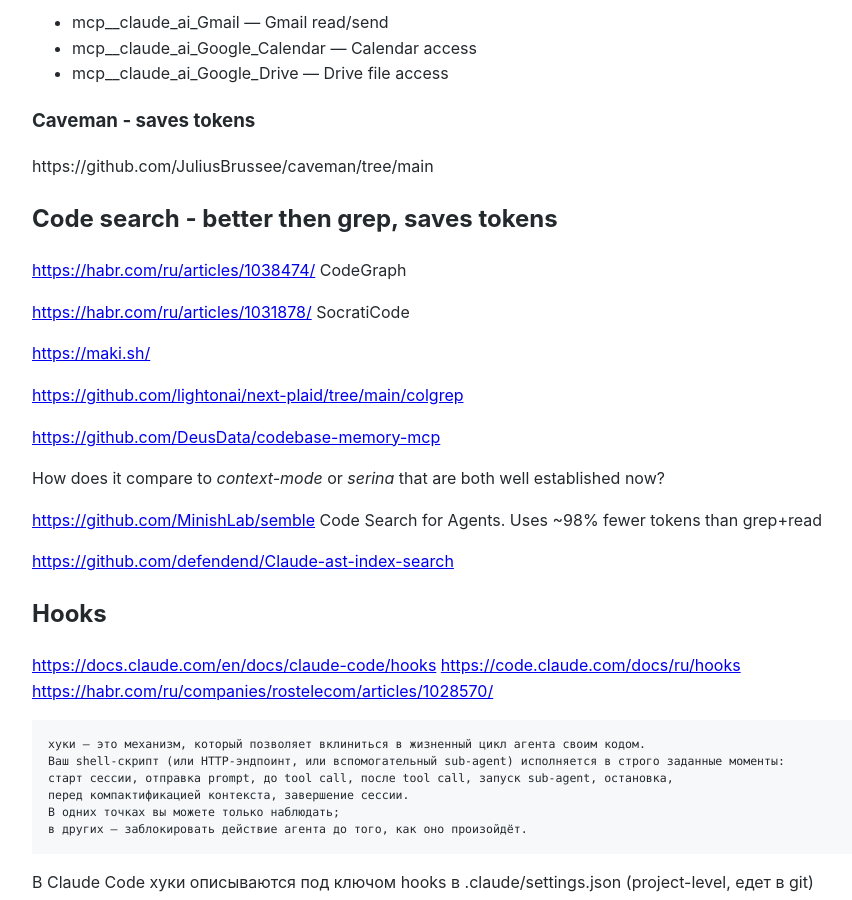
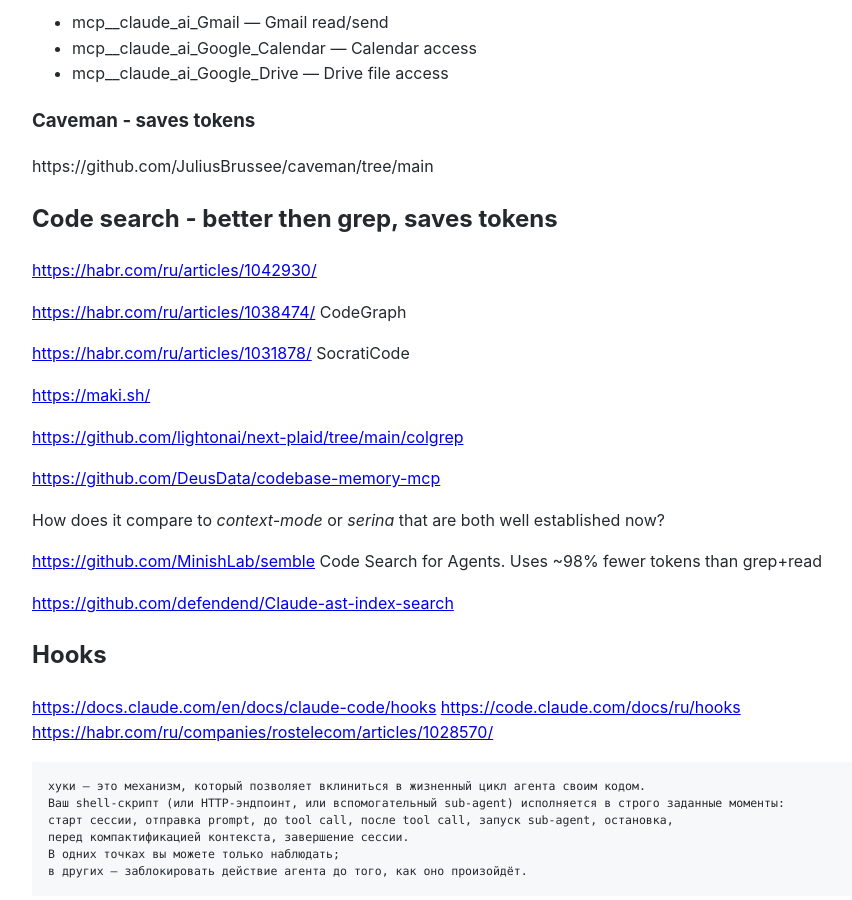
Before and after one commit to Michael-Lubinsky/michael-lubinsky.github.com, a Jekyll site: the page built from ml/agent.md, in a window 1280 px wide and 900 px high, scrolled down 1621 px. Shown: the whole window, without its empty margins (158-1010 px from the left). Built offline with Jekyll 4.4.1, drawn with Linux system fonts in a browser that asks for light colours; our own code applies the rules of GitHub Pages for plain Markdown files.

Commit message:
Update agent.md

```diff
--- a/ml/agent.md
+++ b/ml/agent.md
@@ -88,6 +88,8 @@
  https://github.com/JuliusBrussee/caveman/tree/main
 
 ## Code search - better then grep, saves tokens
+
+<https://habr.com/ru/articles/1042930/>
 
 <https://habr.com/ru/articles/1038474/> CodeGraph
 
```
